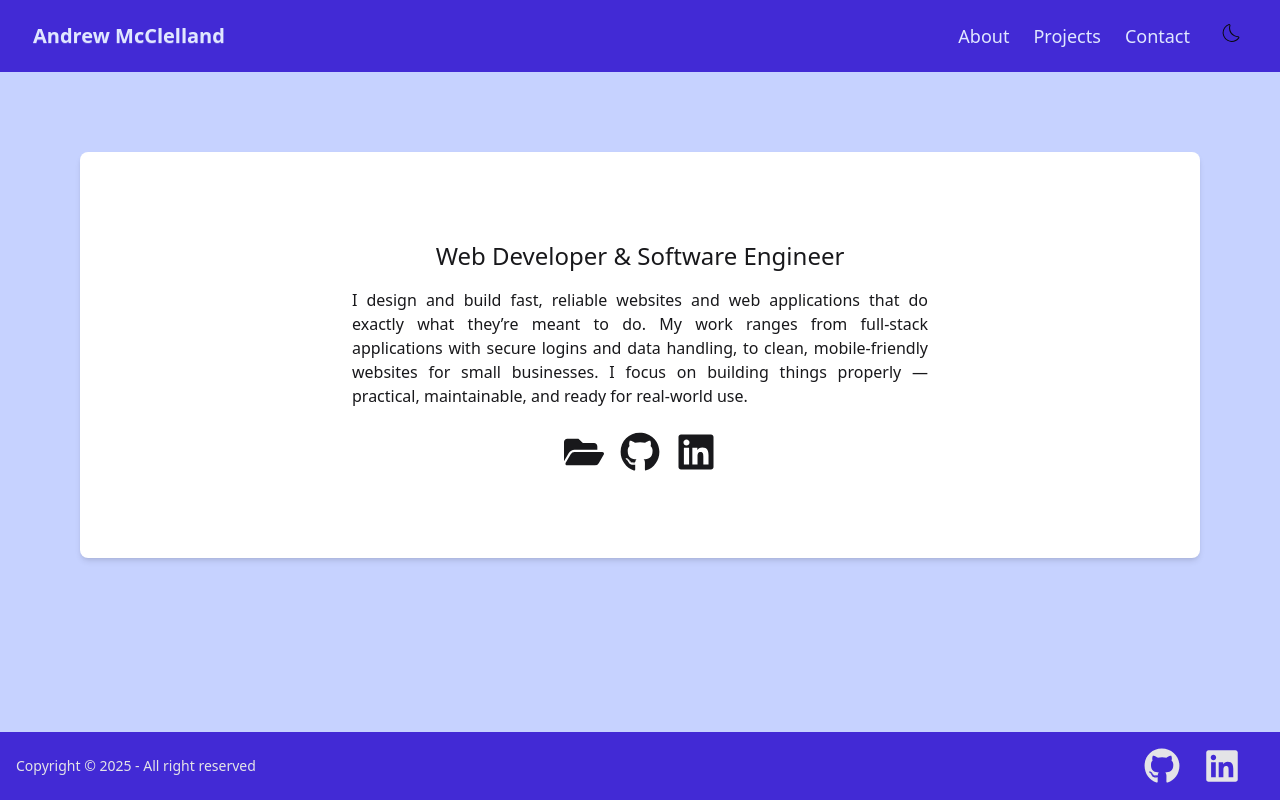
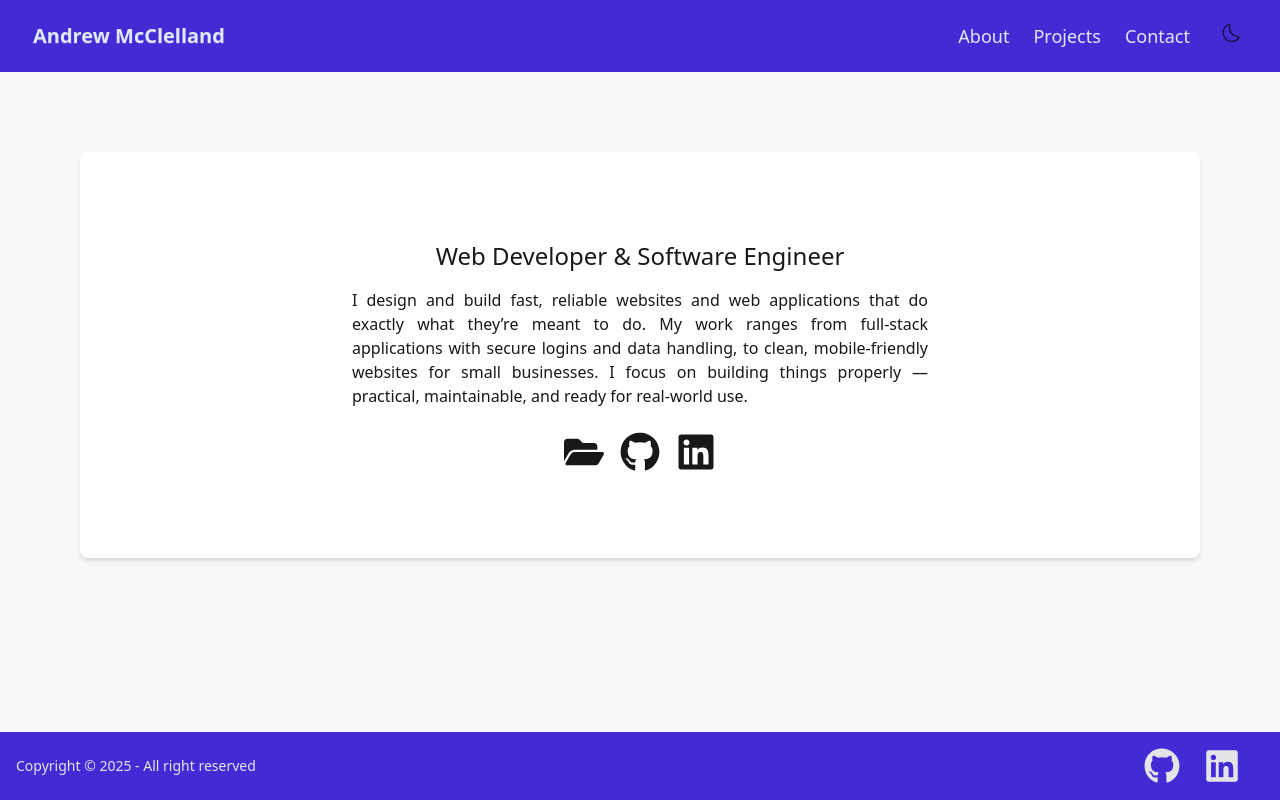
Before and after one commit to aejmcclelland/portfolio, a Next.js app: page / in a window 1280 px wide. Built offline with nearby package versions, Linux system fonts and the light colour scheme; no server answers.

Commit message:
style changes to bkgd colour

```diff
--- a/src/styles/globals.css
+++ b/src/styles/globals.css
@@ -2,7 +2,7 @@
 @plugin "daisyui" {
 	themes: light --default, dark --prefersdark;
 }
-@plugin "daisyui/theme" {
+/* @plugin "daisyui/theme" {
   name: "light";
   default: false;
   prefersdark: "dark";
@@ -35,7 +35,7 @@
   --border: 1px;
   --depth: 1;
   --noise: 0;
-}
+} */
 
 
 /* toast animation */
```
